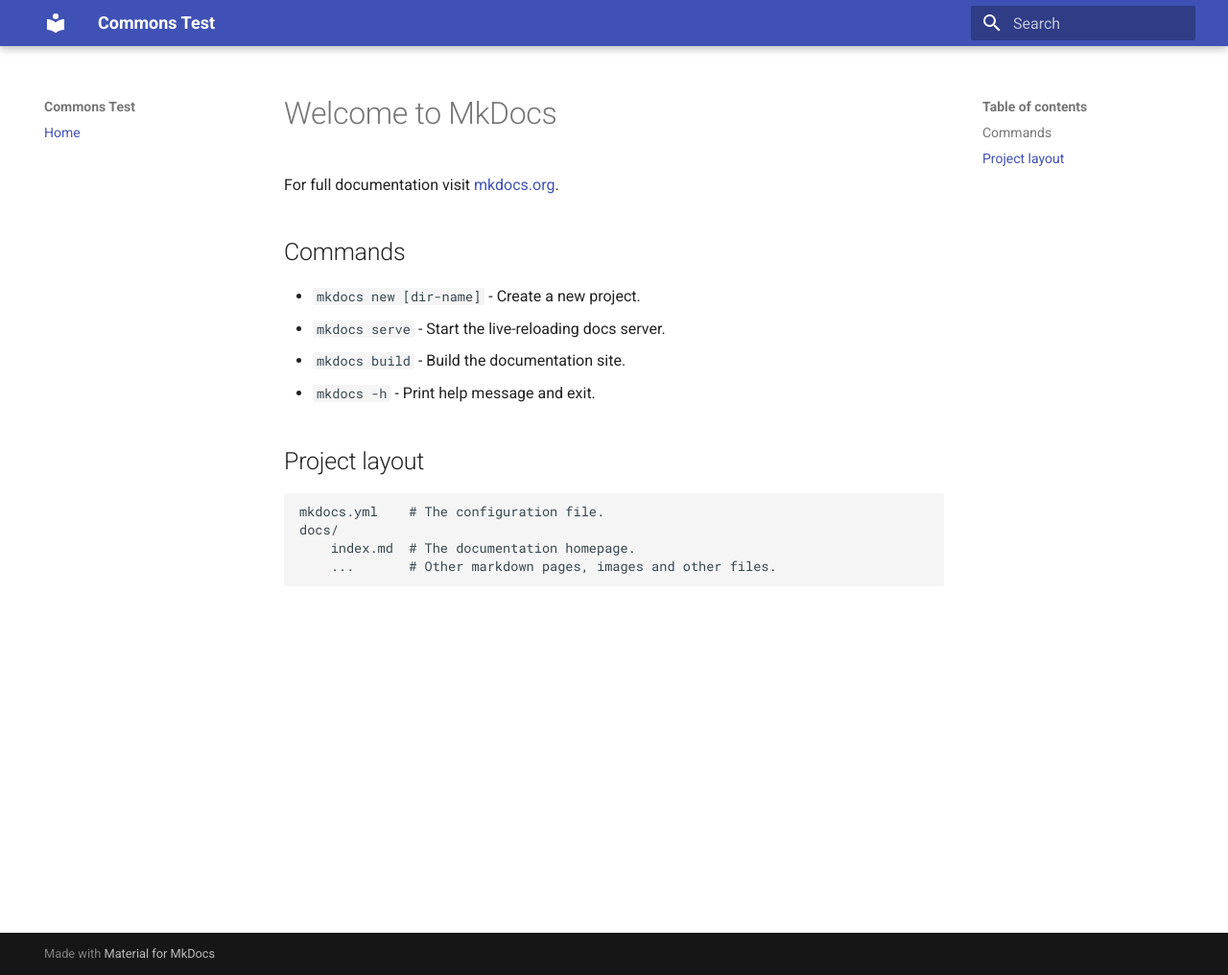
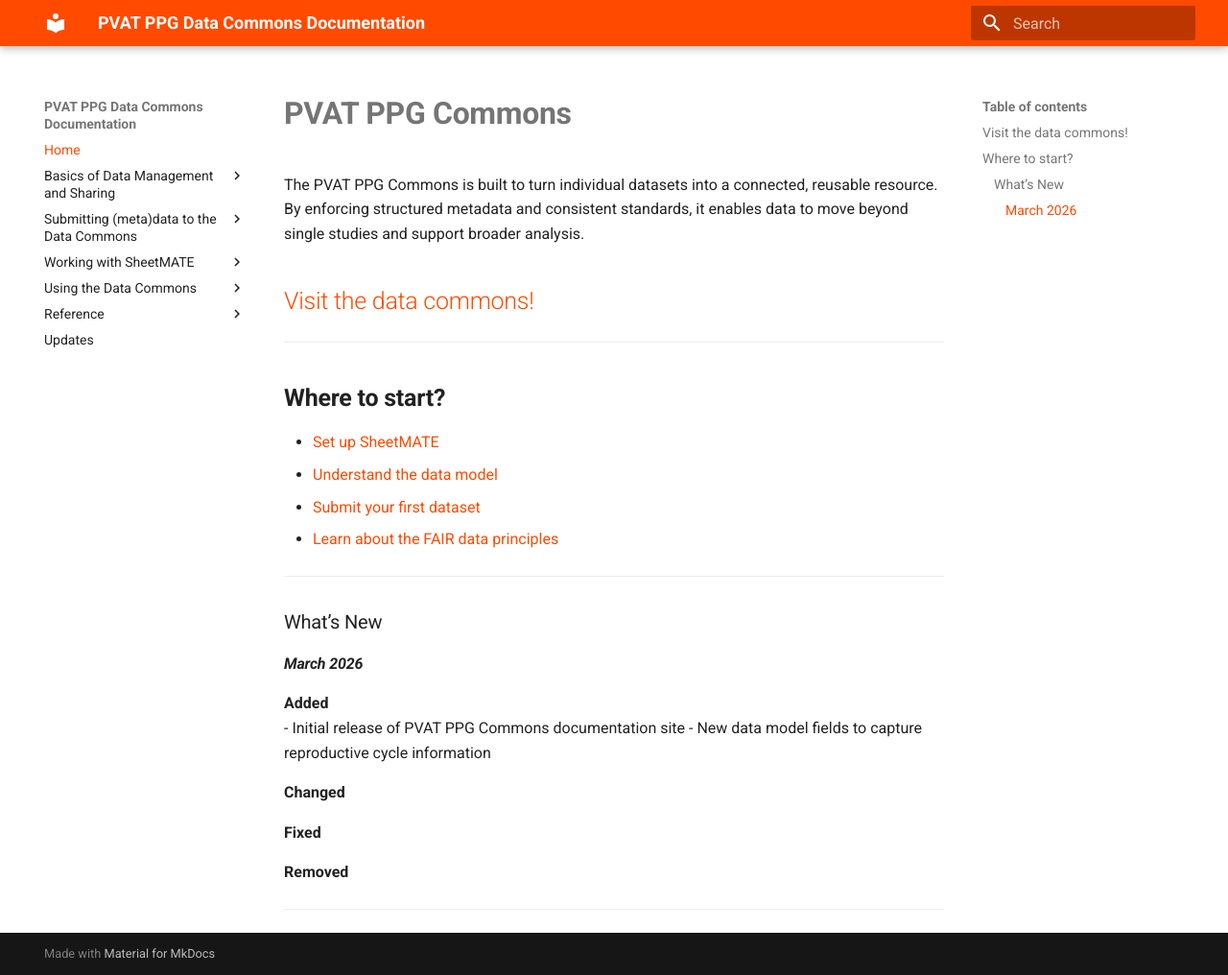
Before and after one commit to nault-research/pvatppg-commons-docs, an MkDocs documentation site: the page built from docs/index.md, in a window 1280 px wide and 1016 px high. Shown: the whole window at 96% size. Built offline with MkDocs 1.6.1 and Material for MkDocs 9.7.7, drawn with Linux system fonts in a browser that asks for light colours.

Commit message:
set up the initial structured version to serve as baseline

```diff
--- /dev/null
+++ b/docs/assets/stylesheet/extra.css
@@ -0,0 +1,5 @@
+:root {
+  --md-primary-fg-color: #FF4A00;
+  --md-primary-fg-color--dark: #cc3b00;
+  --md-accent-fg-color: #FF4A00;
+}
--- a/docs/index.md
+++ b/docs/index.md
@@ -1,17 +1,31 @@
-# Welcome to MkDocs
+# <b>PVAT PPG Commons</b>
 
-For full documentation visit [mkdocs.org](https://www.mkdocs.org).
+The PVAT PPG Commons is built to turn individual datasets into a connected, reusable resource. By enforcing structured metadata and consistent standards, it enables data to move beyond single studies and support broader analysis.
 
-## Commands
+## [Visit the data commons!](https://data.pvatppgmsu.com)
 
-* `mkdocs new [dir-name]` - Create a new project.
-* `mkdocs serve` - Start the live-reloading docs server.
-* `mkdocs build` - Build the documentation site.
-* `mkdocs -h` - Print help message and exit.
+---
 
-## Project layout
+## <b>Where to start?</b>
 
-    mkdocs.yml    # The configuration file.
-    docs/
-        index.md  # The documentation homepage.
-        ...       # Other markdown pages, images and other files.
+- [Set up SheetMATE](sheetmate/setup.md)
+- [Understand the data model](concepts/data-model.md)
+- [Submit your first dataset](getting-started/walkthrough.md)
+- [Learn about the FAIR data principles](concepts/data-model.md)
+
+---
+
+### What’s New
+
+#### _March 2026_
+<b>Added</b><br>
+- Initial release of PVAT PPG Commons documentation site
+- New data model fields to capture reproductive cycle information
+
+<b>Changed</b><br>
+
+<b>Fixed</b><br>
+
+<b>Removed</b><br>
+
+---
--- a/mkdocs.yml
+++ b/mkdocs.yml
@@ -1,7 +1,40 @@
-site_name: Commons Test
-site_url: http://naultran.github.io/repo
+site_name: PVAT PPG Data Commons Documentation
+site_url: https://nault-research.github.io/pvatppg-commons-docs/
 theme:
   name: material
 
+extra_css:
+  - assets/stylesheet/extra.css
+
 nav:
-- Home: index.md
+  - Home: index.md
+  - Basics of Data Management and Sharing:
+      - What is Metadata?: concepts/metadata.md
+      - Data management planning: concepts/data-model.md
+      - FAIR data principles: concepts/data-model.md
+      - Data Model: concepts/data-model.md
+      - File Organization: submission/file-organization.md
+      - File Formats: submission/formats.md
+  - Submitting (meta)data to the Data Commons:
+      - Data Submission Walkthrough: getting-started/walkthrough.md
+  - Working with SheetMATE:
+      - What is SheetMATE?: sheetmate/index.md
+      - Setup: sheetmate/setup.md
+  - Using the Data Commons:
+      - Web-based interface: concepts/gui_overview.md
+      - API: concepts/api_overview.md
+  - Reference:
+      - FAQ: reference/faq.md
+  - Updates: updates/index.md
+
+markdown_extensions:
+  - admonition
+  - pymdownx.details
+  - pymdownx.superfences:
+      custom_fences:
+        - name: mermaid
+          class: mermaid
+          format: !!python/name:pymdownx.superfences.fence_code_format
+
+extra_javascript:
+  - https://unpkg.com/mermaid@10/dist/mermaid.min.js
```
Also changed, not shown: docs/concepts/gui_overview.md (added, +42 -0 lines), docs/concepts/metadata.md (added, +28 -0 lines), docs/getting-started/walkthrough.md (added, +139 -0 lines), docs/sheetmate/index.md (added, +89 -0 lines), docs/submission/formats.md (added, +105 -0 lines), docs/concepts/api_overview.md (added), docs/concepts/data-model.md (added), docs/getting-started/index.md (added), docs/overview.md (added), docs/reference/faq.md (added), docs/sheetmate/setup.md (added), docs/submission/file-organization.md (added), docs/updates/index.md (added).
